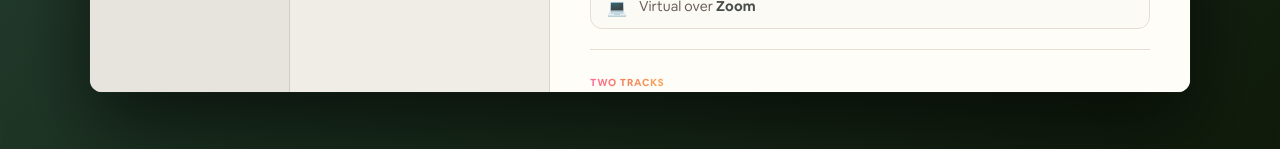
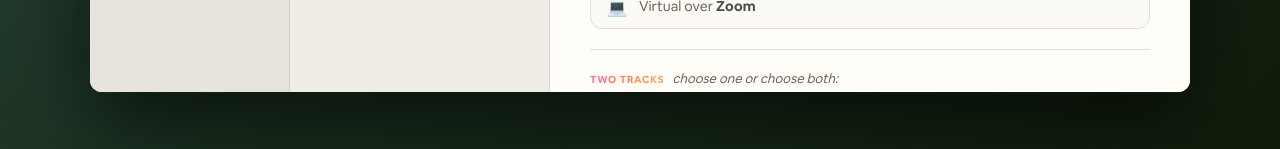
Before and after one commit to apatelthompson/lets-cook, a Next.js app: page /ai-with-friends in a window 1280 px wide. Shown: the part 648-797 px from the top of the page. Built offline with nearby package versions, Linux system fonts and the light colour scheme.

Commit message:
ai-with-friends: inline tracks hint with label

```diff
--- a/src/app/ai-with-friends/page.tsx
+++ b/src/app/ai-with-friends/page.tsx
@@ -168,7 +168,9 @@ export default function Page() {
         .awf-log-text { color: var(--text-mid); line-height: 1.45; }
         .awf-log-text strong { color: var(--text-dark); font-weight: 700; }
 
-        .awf-tracks-hint { font-size: 13px; color: var(--text-mid); margin: -2px 0 12px; font-style: italic; }
+        .awf-tracks-header { display: flex; align-items: baseline; gap: 8px; flex-wrap: wrap; margin-bottom: 12px; }
+        .awf-tracks-header .awf-label { margin-bottom: 0; }
+        .awf-tracks-hint { font-size: 13px; color: var(--text-mid); font-style: italic; }
         .awf-tracks { display: grid; grid-template-columns: 1fr 1fr; gap: 14px; margin-bottom: 8px; }
         .awf-card { border-radius: 12px; padding: 16px; }
         .awf-card.warm  { background: #F7EECB; border: 1px solid rgba(235,201,89,0.45); }
@@ -339,8 +341,10 @@ export default function Page() {
                   </div>
 
                   <hr className="awf-divider" />
-                  <div className="awf-label">Two tracks</div>
-                  <div className="awf-tracks-hint">choose one or choose both:</div>
+                  <div className="awf-tracks-header">
+                    <div className="awf-label">Two tracks</div>
+                    <span className="awf-tracks-hint">choose one or choose both:</span>
+                  </div>
 
                   <div className="awf-tracks">
                     <div className="awf-card warm">
```
